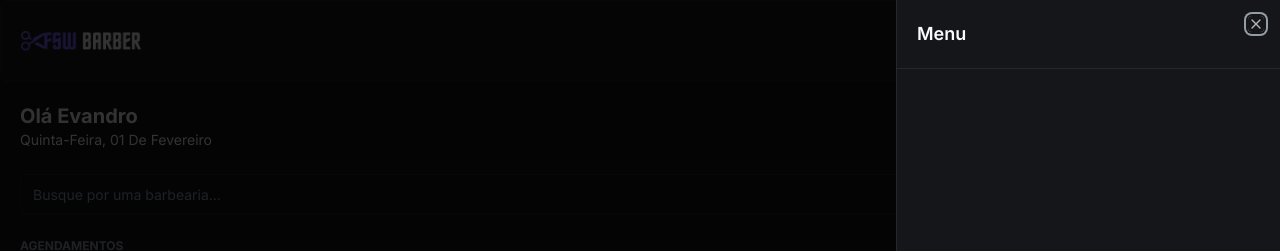
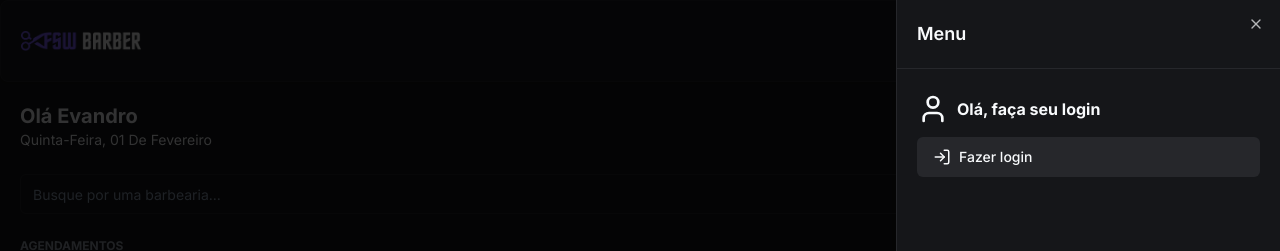
Before and after one commit to vandodev/fullstack-week-barber, a Next.js app in the folder web/: page / in a window 1280 px wide. Both pictures are taken after a click on the button 1239 px from the left and 41 px from the top of the page. Shown: the top 251 px of the page. Built offline with nearby package versions, Linux system fonts and the light colour scheme; no server answers; the database is empty.

Commit message:
:barber: :scissors: :barber: Mostrando quando usuário não está logado

```diff
--- a/web/app/_components/header.tsx
+++ b/web/app/_components/header.tsx
@@ -3,10 +3,10 @@
 import Image from "next/image";
 import { Card, CardContent } from "./ui/card";
 import { Button } from "./ui/button";
-import { LogOutIcon, MenuIcon } from "lucide-react";
+import { LogInIcon, LogOutIcon, MenuIcon, UserIcon } from "lucide-react";
 import Link from "next/link";
 import { Sheet, SheetContent, SheetTrigger, SheetHeader, SheetTitle } from "./ui/sheet";
-import { signOut, useSession } from "next-auth/react";
+import { signOut, signIn, useSession } from "next-auth/react";
 import { Avatar } from "./ui/avatar";
 import { AvatarImage } from "@radix-ui/react-avatar";
 
@@ -15,6 +15,8 @@ const Header = () => {
   const {data} = useSession()
 
   const handleLogoutClick = () => signOut();
+  const handleLoginClick = () => signIn("google");
+
 
     return(
         <Card>
@@ -54,7 +56,16 @@ const Header = () => {
                 </div>
 
               ):(
-                <></>
+                <div className="flex flex-col px-5 py-6 gap-3">
+                  <div className="flex items-center gap-2">
+                    <UserIcon size={32} />
+                    <h2 className="font-bold">Olá, faça seu login</h2>
+                  </div>
+                  <Button variant="secondary" className="w-full justify-start" onClick={handleLoginClick}>
+                    <LogInIcon className="mr-2"size={18}/>
+                    Fazer login
+                  </Button>
+                </div>
               )}
 
             </SheetContent>
```
